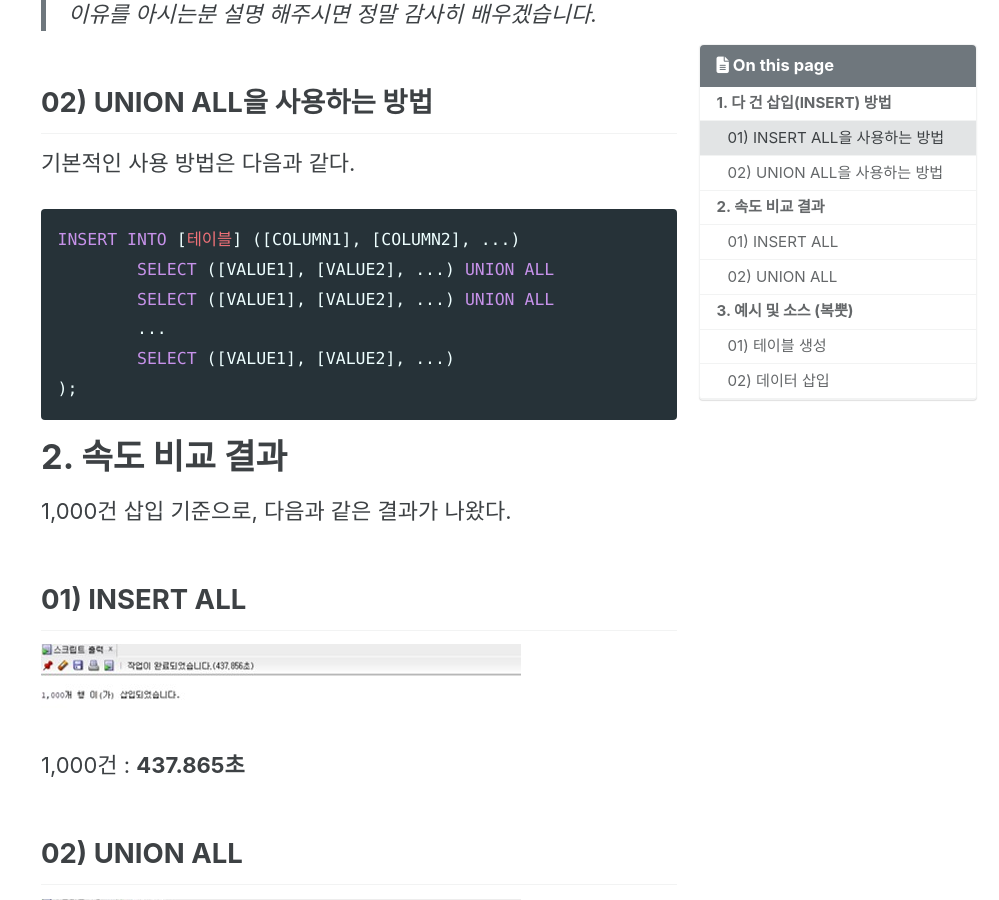
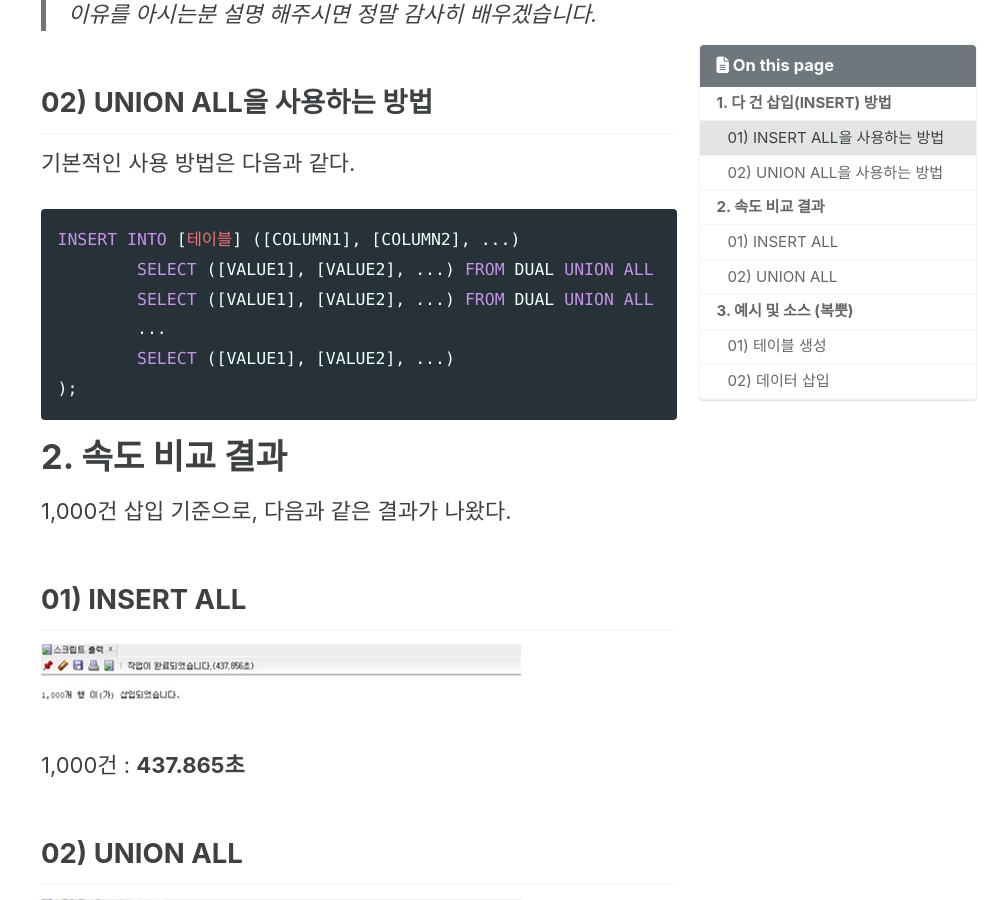
Before and after one commit to apt-get-install/apt-get-install.github.io, a Jekyll site: the page built from _posts/2020-09-23-[Oracle]-performance-01.md, in a window 1280 px wide and 900 px high, scrolled down 918 px. Shown: the whole window, without its empty margins (281-1280 px from the left). Built offline with Jekyll 4.4.1, drawn with Linux system fonts in a browser that asks for light colours; cached includes are drawn as plain includes; nearby versions of some CDN libraries; comment, search, counter and statistics services are not loaded.

Commit message:
오타 수정

````diff
--- a/_posts/2020-09-23-[Oracle]-performance-01.md
+++ b/_posts/2020-09-23-[Oracle]-performance-01.md
@@ -44,8 +44,8 @@ SELECT * FROM DUAL;
 기본적인 사용 방법은 다음과 같다.
 ```sql
 INSERT INTO [테이블] ([COLUMN1], [COLUMN2], ...)
-	SELECT ([VALUE1], [VALUE2], ...) UNION ALL
-	SELECT ([VALUE1], [VALUE2], ...) UNION ALL
+	SELECT ([VALUE1], [VALUE2], ...) FROM DUAL UNION ALL
+	SELECT ([VALUE1], [VALUE2], ...) FROM DUAL UNION ALL
 	...
 	SELECT ([VALUE1], [VALUE2], ...)
 );
````
